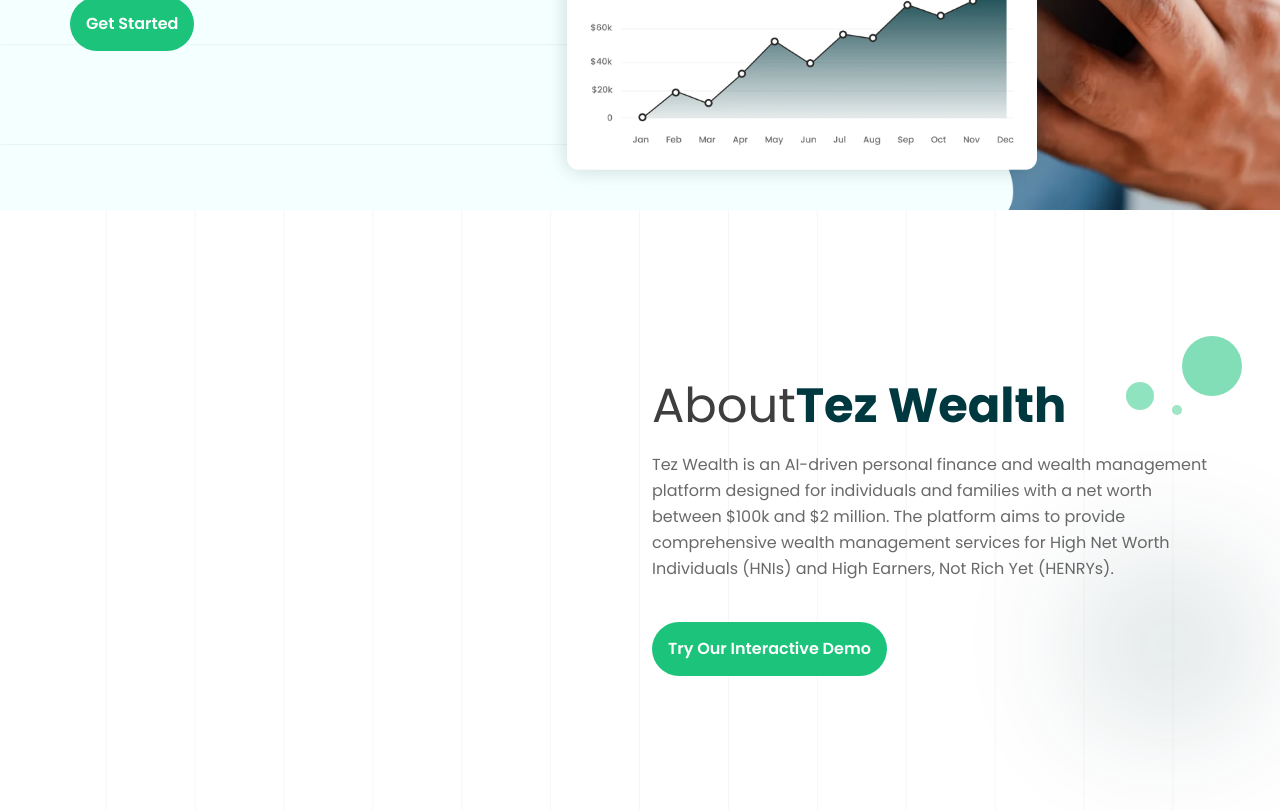
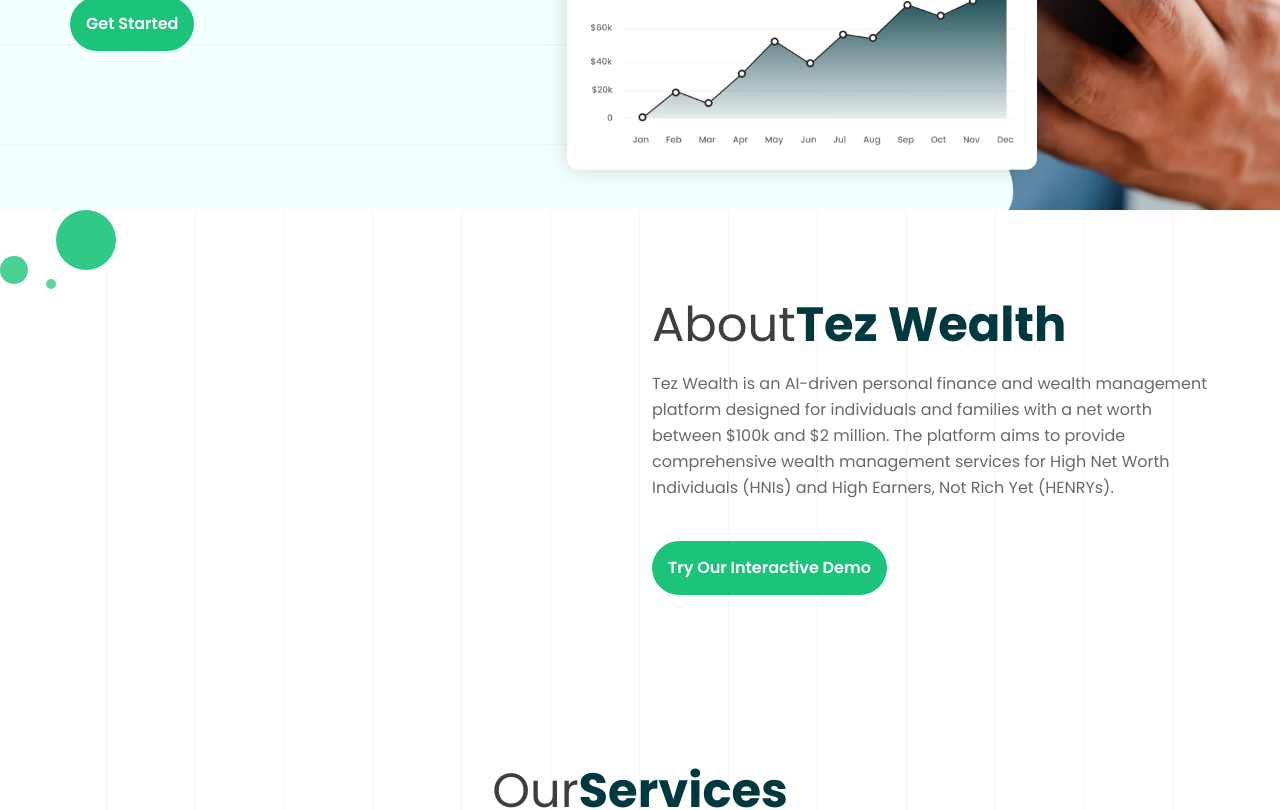
Before and after one commit to Radial-code/tez-wealth, a Next.js app: page / in a window 1280 px wide. Shown: the part 600-1410 px from the top of the page. Built offline with nearby package versions, Linux system fonts and the light colour scheme.

Commit message:
merge with code

```diff
--- a/src/components/AboutTej.jsx
+++ b/src/components/AboutTej.jsx
@@ -1,41 +1,45 @@
 import React from 'react'
+import Image from "next/image";
 
 const AboutTej = () => {
     return (
-        <section id="about" class="xl:pt-40 lg:pt-32 md:pt-28 pt-[100px] relative z-0">
-            <img src="./assets/images/svg/about-ellipse.svg"
-                class="absolute max-sm:w-[51px] max-sm:h-[39px] animate-pulse right-[3%] xl:top-[27%] sm:top-[2%] top-[4.5%] -z-10"
-                alt="about-ellipse" />
-            <div
-                class="pointer-event-none md:block hidden -z-10 absolute right-[3%] bottom-[-9%] size-[150px] opacity-20 rounded-full blur-[70px] bg-deep-sea-green">
-            </div>
-            <div class="container max-w-[1140px] mx-auto xl:px-0 px-5">
+      <div>
+        <Image
+          src="/assets/images/svg/about-ellipse.svg"
+          height={79}
+          width={116}
+          alt="absolute max-sm:w-[51px] max-sm:h-[39px] animate-pulse right-[3%] xl:top-[27%] sm:top-[2%] top-[4.5%] -z-10"
+          className="w-100 h-100"
+        />
+        <div class="pointer-event-none md:block hidden -z-10 absolute right-[3%] bottom-[-9%] size-[150px] opacity-20 rounded-full blur-[70px] bg-deep-sea-green"></div>
+        <div className="container max-w-[1140px] xl:px-0">
           <div class="grid lg:gap-6 md:gap-4 gap-[50px] md:grid-cols-2 max-md:flex max-md:flex-col-reverse">
             <div id="aboutContent" class="flex flex-col md:gap-3.5 gap-4"></div>
             <div class="my-auto">
               <h2 class="font-poppins max-md:text-center !leading-150 lg:text-5xl text-4xl text-deep-sea-green font-bold">
-                            <span class="font-normal text-light-black text-opacity-90">About</span>
+                <span class="font-normal text-light-black text-opacity-90">
+                  About
+                </span>
                 Tez Wealth
               </h2>
-                        <p
-                            class="pt-2.5 max-sm:text-opacity-80 text-base max-md:text-center font-normal md:pb-10 pb-[30px] font-poppins text-light-black text-opacity-70 !leading-163">
-                            Tez Wealth is an AI-driven personal finance and wealth management
-                            platform designed for individuals and families with a net worth
-                            between $100k and $2 million⁠. The platform aims to provide
-                            comprehensive wealth management services for High Net Worth
-                            Individuals (HNIs) and High Earners, Not Rich Yet (HENRYs)⁠.
+              <p class="pt-2.5 max-sm:text-opacity-80 text-base max-md:text-center font-normal md:pb-10 pb-[30px] font-poppins text-light-black text-opacity-70 !leading-163">
+                Tez Wealth is an AI-driven personal finance and wealth
+                management platform designed for individuals and families with a
+                net worth between $100k and $2 million⁠. The platform aims to
+                provide comprehensive wealth management services for High Net
+                Worth Individuals (HNIs) and High Earners, Not Rich Yet
+                (HENRYs)⁠.
               </p>
               <div class="flex max-md:justify-center max-md:items-center">
-                            <button
-                                class="relative flex items-center justify-center overflow-hidden py-3.5 text-center px-4 font-poppins rounded-full bg-light-green font-semibold text-base text-white !leading-160 transition-all before:absolute before:h-0 before:w-0 before:rounded-full before:bg-deep-sea-green before:duration-500 before:ease-out hover:shadow-bg-deep-sea-green hover:before:h-56 hover:before:w-full">
+                <button class="relative flex items-center justify-center overflow-hidden py-3.5 text-center px-4 font-poppins rounded-full bg-light-green font-semibold text-base text-white !leading-160 transition-all before:absolute before:h-0 before:w-0 before:rounded-full before:bg-deep-sea-green before:duration-500 before:ease-out hover:shadow-bg-deep-sea-green hover:before:h-56 hover:before:w-full">
                   <span class="relative z-10">Try Our Interactive Demo</span>
                 </button>
               </div>
             </div>
           </div>
         </div>
-        </section>
-    )
+      </div>
+    );
 }
 
 export default AboutTej
```
Lines whose indentation alone changed are shown as unchanged.
